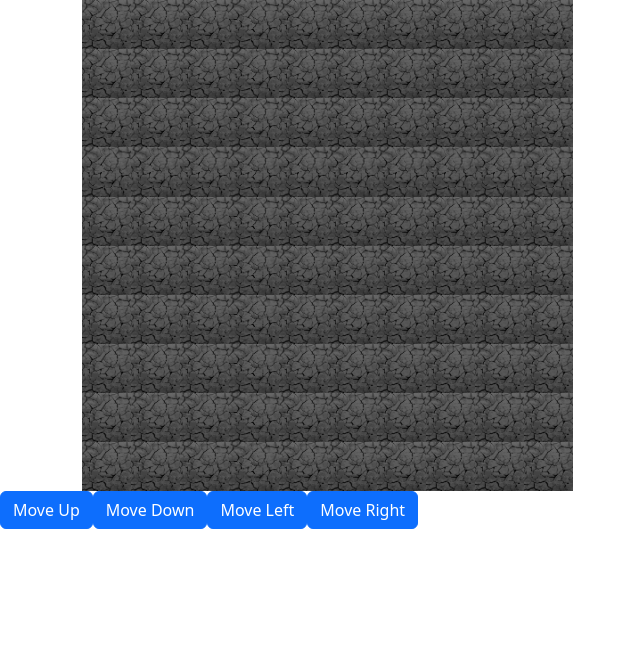
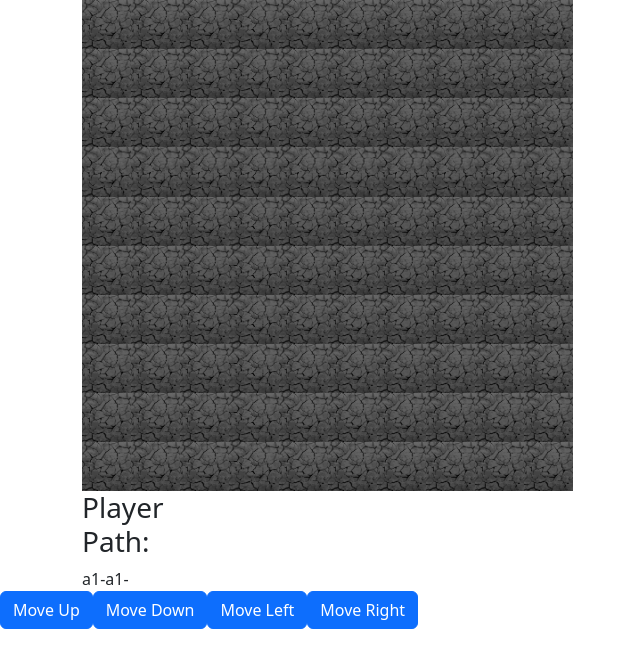
Before and after one commit to AntonioAsr/Evicertia, a React (Vite) app: page /walkerGame in a window 1280 px wide. Shown: the top 668 px of the page, without its empty margins (0-640 px from the left). Built offline with nearby package versions, Linux system fonts and the light colour scheme; what @ebay/nice-modal-react would draw is missing.

Commit message:
initial player path

```diff
--- a/src/components/LandingPage.jsx
+++ b/src/components/LandingPage.jsx
@@ -2,7 +2,7 @@ import { useState } from "react";
 import NavigationBar from "./NavigationBar";
 import landingPageVideo from '../assets/Desktop/landingPageVideo.mp4';
 import LinkButton from "../components/LinkButton";
-import {useStartGameMutation} from '../api/walkGame';
+import {useStartGameMutation, useAddPlayerMutation} from '../api/walkGame';
 import {useGameContext} from '../enginge/gameContext';
 import ChoosePlayerModal from '../components/ChoosePlayerModal';
 import NiceModal from '@ebay/nice-modal-react';
@@ -11,7 +11,7 @@ import NiceModal from '@ebay/nice-modal-react';
 function LandingPage(){
   // api
   const [start] = useStartGameMutation();
-
+  const [addPlayer] = useAddPlayerMutation();
   // context
   const context = useGameContext();
 
@@ -22,7 +22,6 @@ function LandingPage(){
     addPlayer().unwrap().then((data)=>{
       const {position} = data;
       context.setInitialPlayerPosition({ Row: position.row, Column: position.column });
-      console.log('here')
     })
 
   };
--- /dev/null
+++ b/src/components/PlayerPath.jsx
@@ -0,0 +1,27 @@
+import React, { useEffect, useState } from 'react';
+
+const PlayerPath = ({ playerPosition }) => {
+  const [allPositions, setAllPositions] = useState([]);
+
+  useEffect(() => {
+    if (playerPosition) {
+      setAllPositions((prevPositions) => [...prevPositions, playerPosition]);
+    }
+  }, [playerPosition]);
+
+  return (
+    <>
+    <h3>Player Path:</h3>
+    <div style={{display: 'flex', flexFlow: 'row'}}>
+      {
+        allPositions.map((position, index) => (
+          <span style={{display: 'inline-flex'}} key={index}>
+            {`${String.fromCharCode(97 + position.Column)}${position.Row + 1}`}{'-'}
+          </span>
+      ))}
+      </div>
+    </>
+  );
+};
+
+export default PlayerPath;
--- a/src/components/WalkerGame.jsx
+++ b/src/components/WalkerGame.jsx
@@ -4,6 +4,7 @@ import {Container, Row, Col} from 'react-bootstrap';
 import terrain from '../assets/terrain/terran_1.png'
 import player1 from '../assets/players/player_1.png'
 import Button from './Button';
+import PlayerPath from './PlayerPath';
 
 function WalkerGame() {
   const context = useGameContext();
@@ -71,7 +72,11 @@ const displayGrid = () => {
           </div>
         ))
       ))}
+      <Row xs={12}>
+        <PlayerPath playerPosition={playerPosition} />
+      </Row>
     </Container>
+
   );
 };
 
@@ -89,7 +94,12 @@ const displayGrid = () => {
     );
   };
 
-  return <GridGame Rows={context.gridSize} Columns={context.gridSize} />;
+  return (
+    <>
+      <GridGame Rows={context.gridSize} Columns={context.gridSize} />
+
+    </>
+  );
 }
 
 const WalkerGameInstance = () => {
--- a/src/enginge/gameContext.jsx
+++ b/src/enginge/gameContext.jsx
@@ -31,7 +31,7 @@ const GameContextProvider = ({ children }) => {
     setSelectedImage(image);
     setGameData((prevGameData) => ({
       ...prevGameData,
-      player: image, // Update the player property in gameData
+      player: image,
     }));
   };
 
```
